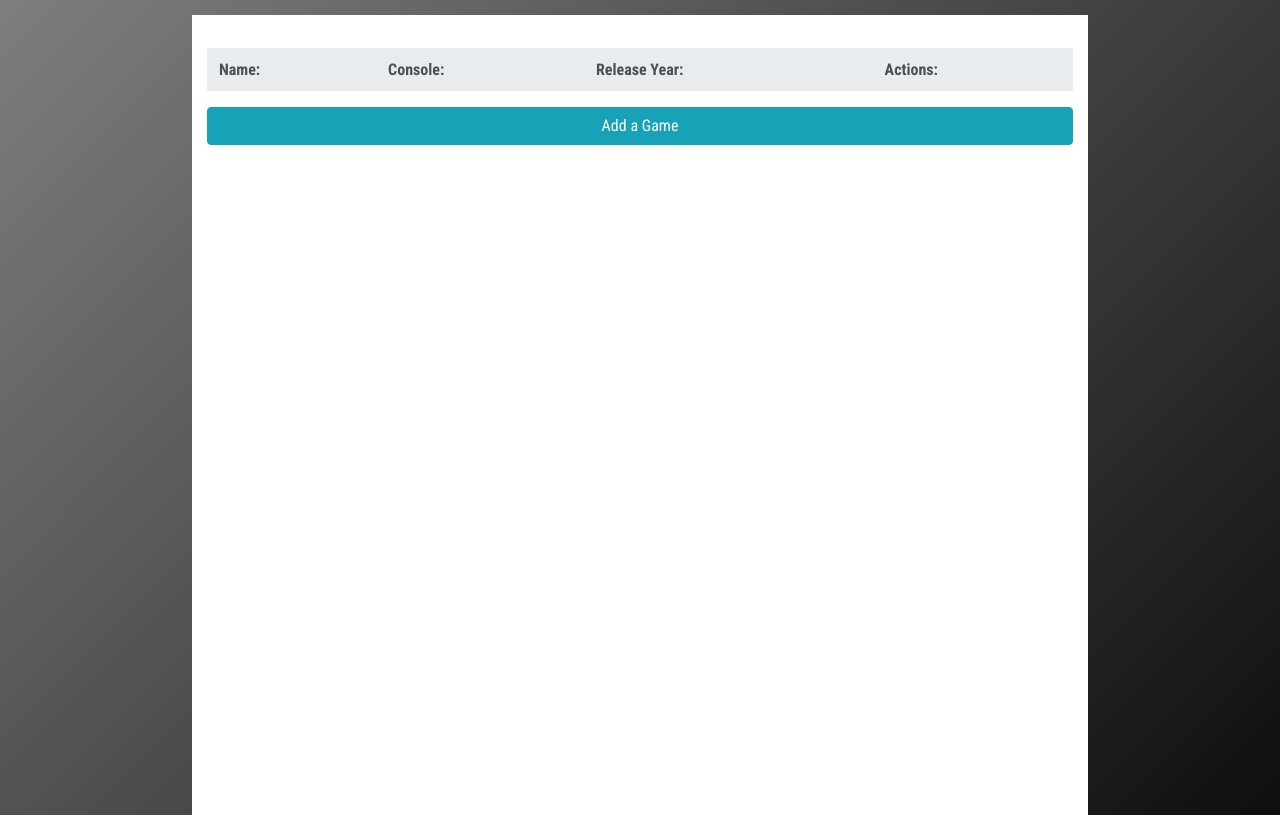
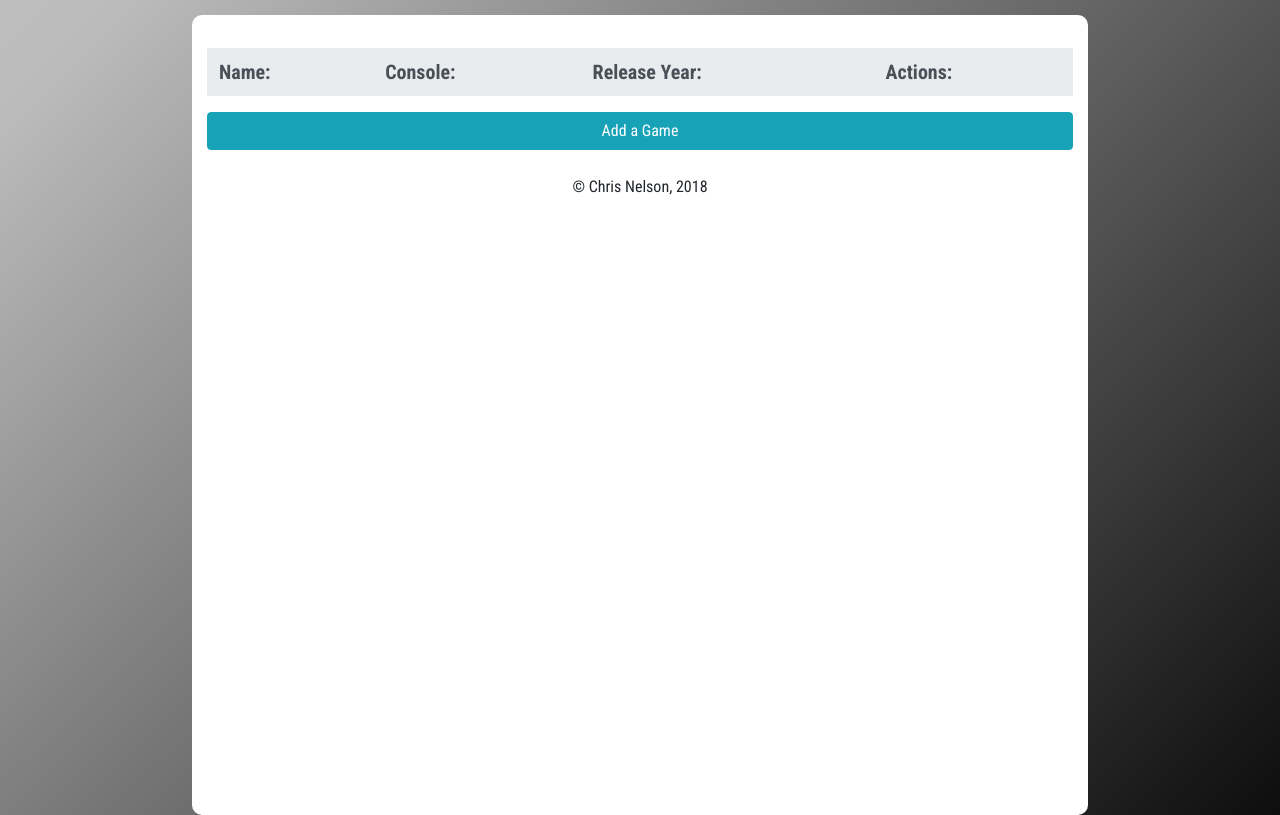
Before and after one commit to Cnels1986/API-Lab, a PHP site: page /slimClient/templates/games.html in a window 1280 px wide. Run offline with PHP 8.4, Linux system fonts and the light colour scheme; data that the repository does not hold is empty.

Commit message:
added some more styling as well as comments

```diff
--- a/slimClient/templates/gameEdit.html
+++ b/slimClient/templates/gameEdit.html
@@ -30,4 +30,8 @@
       <a class="btn btn-info" href="http://localhost:3000/slimClient/">Cancel</a>
     </div>
   </form>
+
+  <div class="footer">
+    <p>&copy; Chris Nelson, 2018</p>
+  </div>
 </div>
--- a/slimClient/templates/gamePage.html
+++ b/slimClient/templates/gamePage.html
@@ -11,6 +11,7 @@
 <div class="container">
   <h1 class="title"><?php echo $title; ?></h1>
 
+  <div class ="infoContainer">
     <div class="info">
       <h2>Name:</h2>
       <h2><?php echo $game['name']; ?></h2>
@@ -29,4 +30,9 @@
     <div class="button">
       <a class="btn btn-info button" href="http://localhost:3000/slimClient/">Back</a>
     </div>
+
+    <div class="footer">
+      <p>&copy; Chris Nelson, 2018</p>
     </div>
+  </div>
+</div>
--- a/slimClient/templates/games.html
+++ b/slimClient/templates/games.html
@@ -12,12 +12,17 @@
   <h1 class="title"><?php echo $title; ?> </h1>
   <table class='table table-hover table-borderless'>
     <tr class='thead-light'>
-      <th>Name:</th>
-      <th>Console:</th>
-      <th>Release Year:</th>
-      <th>Actions:</th>
+      <th class='tableHead'>Name:</th>
+      <th class='tableHead'>Console:</th>
+      <th class='tableHead'>Release Year:</th>
+      <th class='tableHead'>Actions:</th>
     </tr>
   <?php echo $tableRows; ?>
   </table>
+
   <a class="btn btn-info btn-block" href="http://localhost:3000/slimClient/games/add">Add a Game</a>
+
+  <div class="footer">
+    <p>&copy; Chris Nelson, 2018</p>
+  </div>
 </div>
--- a/slimClient/templates/gamesForm.html
+++ b/slimClient/templates/gamesForm.html
@@ -30,4 +30,8 @@
       <a class="btn btn-info" href="http://localhost:3000/slimClient/">Cancel</a>
     </div>
   </form>
+
+  <div class="footer">
+    <p>&copy; Chris Nelson, 2018</p>
+  </div>
 </div>
--- a/slimClient/test/style.css
+++ b/slimClient/test/style.css
@@ -1,6 +1,6 @@
 body{
   font-family: 'Roboto Condensed', sans-serif;
-  background: linear-gradient(135deg, rgba(125,126,125,1) 0%,rgba(14,14,14,1) 100%);
+  background: linear-gradient(135deg, rgba(125,126,125,0.5) 0%,rgba(118,119,118,0.5) 6%,rgba(15,15,15,1) 99%,rgba(14,14,14,1) 100%);
 }
 
 .container{
@@ -9,6 +9,7 @@ body{
   padding-top: 25px;
   margin-top: 15px;
   background-color: white;
+  border-radius: 10px;
 }
 
 .title{
@@ -27,7 +28,27 @@ body{
 }
 
 .button{
-  /* margin: 0 auto; */
   margin-top: 15px;
   text-align: center;
 }
+
+.gameTitle{
+  font-weight: bold;
+}
+
+.tableHead{
+  font-size: 20px;
+}
+
+.infoContainer{
+  border-radius: 20px;
+  background-color: #ededed;
+  margin: 0 35px;
+  padding: 25px 25px 0 25px;
+}
+
+.footer{
+  text-align: center;
+  padding: 25px 0 10px;
+
+}
```
Also changed, not shown: api/src/app.php (+5 -64 lines), slimClient/src/app.php (+11 -6 lines), 1 other file. Lines whose indentation alone changed are shown as unchanged.
